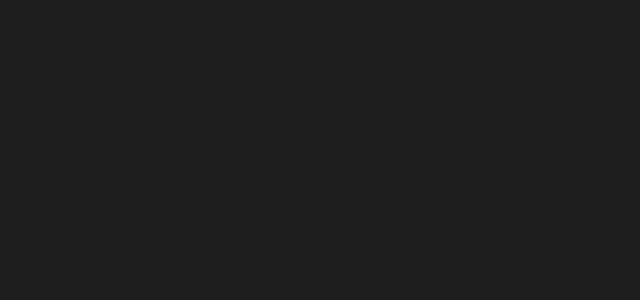
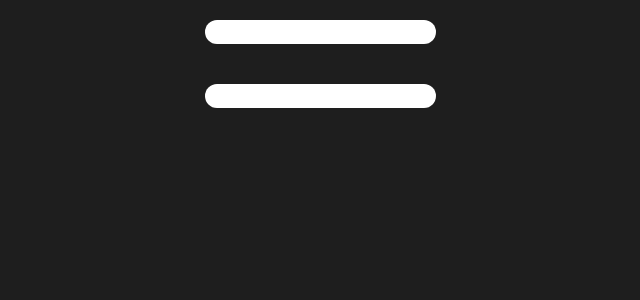
Before and after one commit to saul1217/Proyecto2, a React (Vite) app: page /buscador in a window 1280 px wide. Before the commit this address had no page. Shown: the top 300 px of the page, without its empty margins (320-960 px from the left). Built offline with nearby package versions, Linux system fonts and the light colour scheme.

Commit message:
se agrega la PantallaBuscador

```diff
--- a/src/App.jsx
+++ b/src/App.jsx
@@ -6,6 +6,7 @@
 import { PantallaInicio } from "./Pantallas/PantallaInicio";
 import { PantallaNombre } from "./Pantallas/PantallaNombre";
 import { PantallaResultado } from "./Pantallas/PantallaResultado";
+import { PantallaBuscador } from "./Pantallas/PantallaBuscador";
 
 function App() {
   const{valorInput,onChange, onSubmit, gifs} = UseSearchGifs();
@@ -13,12 +14,13 @@
 
 
   return (
-  <>
+  <>  <PantallaBuscador/>
   <Router>
     <Routes>
-      <Route path="/" element={<PantallaInicio />} />
+      <Route path="/s" element={<PantallaInicio />} />
       <Route path="Ingresa_nombre" element={<PantallaNombre/>} />
       <Route path="Ingresa_nombre/resultado" element={<PantallaResultado/>} />
+      <Route path="buscador" element={<Buscador/>}/>
     </Routes>
   </Router>
   </>
--- /dev/null
+++ b/src/Pantallas/PantallaBuscador.jsx
@@ -0,0 +1,17 @@
+import { Buscador } from "../Components/Buscador"
+import { GridGifs } from "../Components/GridGifs"
+import { UseSearchGifs } from "../Components/UseSearchGifs";
+
+export const PantallaBuscador = () => {
+    const { valorInput, onChange, onSubmit, gifs} = UseSearchGifs();
+    return(
+        <>
+        <Buscador
+        valorInput={valorInput}
+        onChange={onChange}
+        onSubmit={onSubmit}/>
+        <GridGifs
+        gifs={gifs}/>
+        </>
+    )
+}
--- a/src/Pantallas/PantallaResultado.jsx
+++ b/src/Pantallas/PantallaResultado.jsx
@@ -8,8 +8,16 @@
   return(
     <>
     <div>
-      <h1 className="text-white">Este es el gif que mas se acerca a tu personalidad {nombre}</h1>
-      <img src={gifAleatorio.images.original.url} alt={gifAleatorio.title} />
+      <h1 className="text-white">Este es el gif que más te define{nombre}</h1>
+      {gifAleatorio ? (
+      <img src={gifAleatorio.images.original.url} alt={gifAleatorio.title} />) : (
+        <p className="text-xl mb-8 text-white"> Buscando tu gif...</p>
+      ) }
+
+      <div>
+        <p>No te gusto el gif? puedes buscar más</p>
+        <button onClick={'/buscador'}>Buscar mas gifs</button>
+      </div>
       </div>
     </>
   )
```
